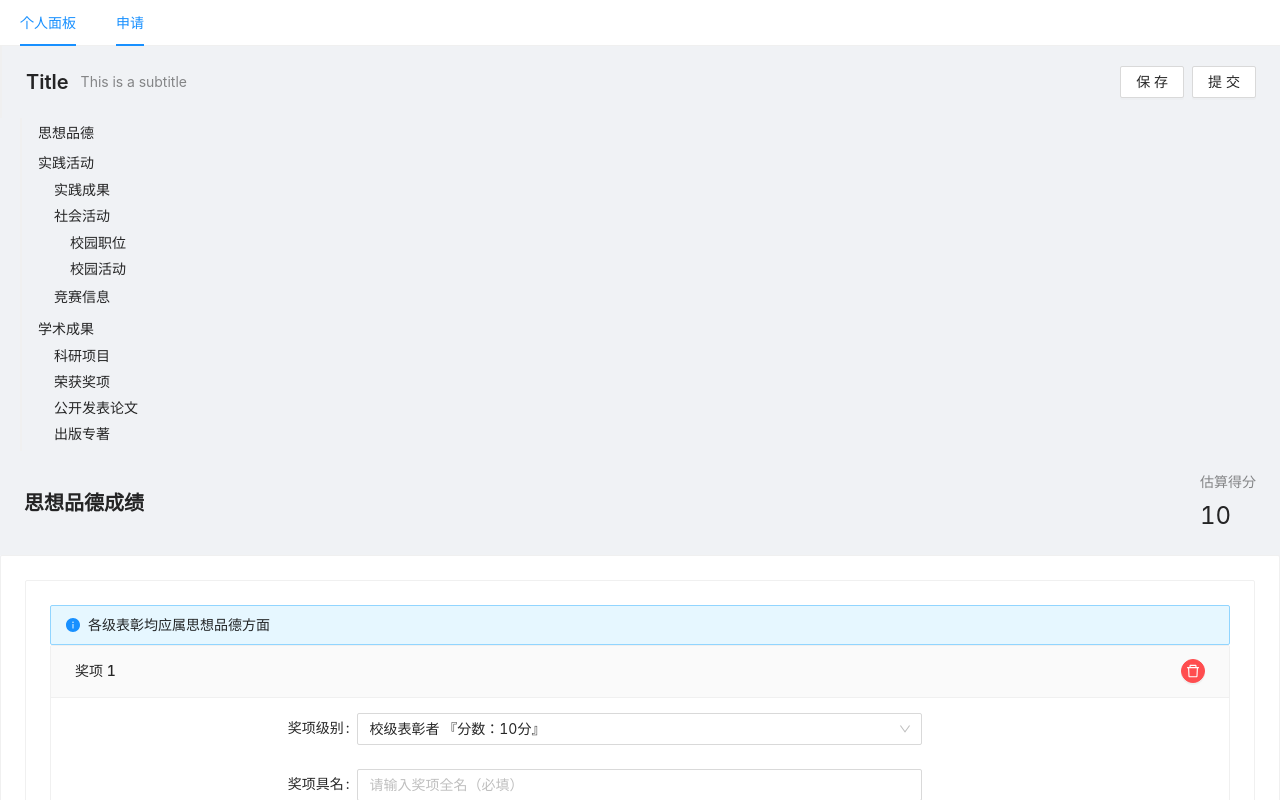
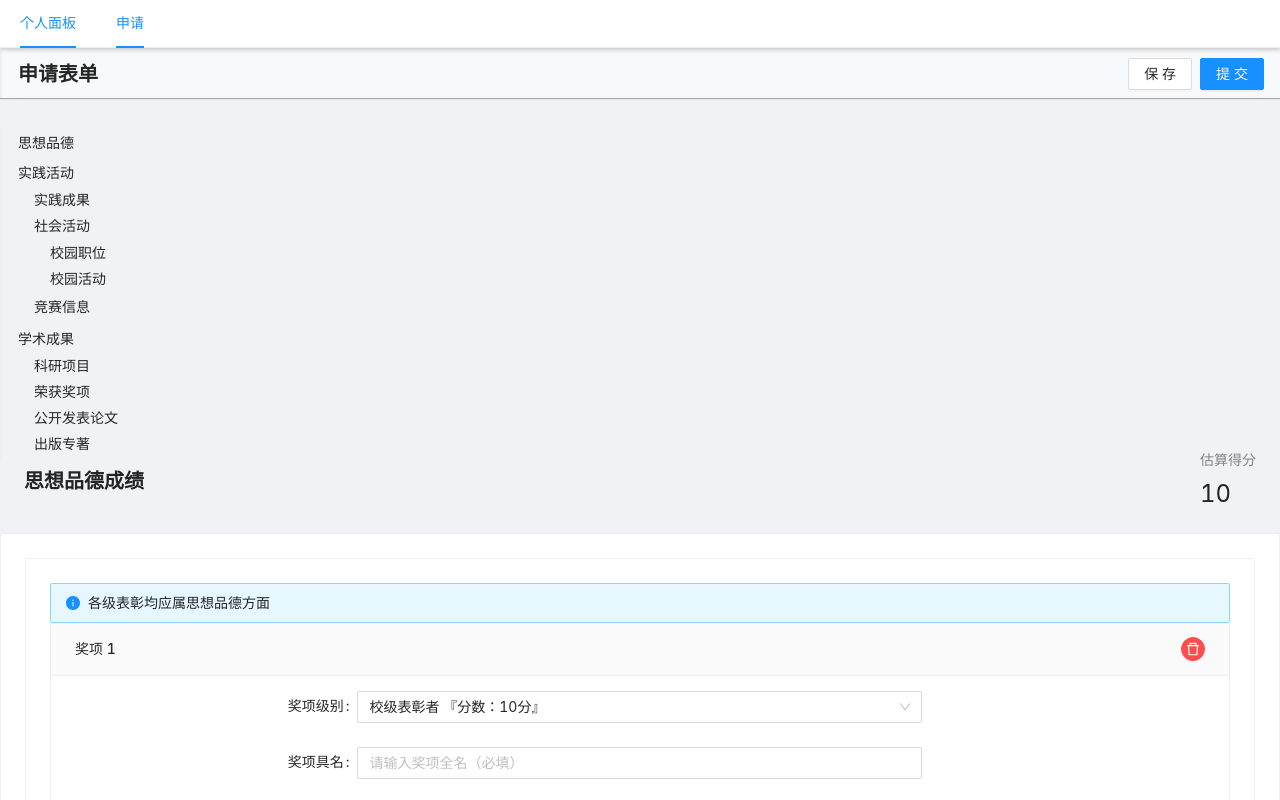
Before and after one commit to blus-personal-product/xupt-scholarship-fe, a React (Vite) app: page /apply in a window 1280 px wide. Shown: the top 800 px of the page. Built offline with nearby package versions, Linux system fonts and the light colour scheme.

Commit message:
feat(header banner): 样式优化

```diff
--- a/src/components/header-nav/index.tsx
+++ b/src/components/header-nav/index.tsx
@@ -1,8 +1,9 @@
 import * as React from 'react';
 import { getMenus, IMenus, getTitle } from './menu.config';
-import { Menu, MenuProps } from 'antd';
+import { Anchor, Menu, MenuProps } from 'antd';
 import { Link, useLocation } from 'react-router-dom';
 import * as hooks from '@/hooks'
+import style from './style.module.less';
 
 const { SubMenu } = Menu;
 
@@ -38,17 +39,17 @@ const HeaderNav: React.FC = () => {
   }, [])
 
   return (
-    <React.Fragment>
     <Menu
       mode="horizontal"
       selectedKeys={selectKeys}
       onClick={updateKeys}
+      theme="light"
+      className={style['header-nav']}
     >
       {
         renderMenuChildren(Menus)
       }
     </Menu>
-    </React.Fragment>
   )
 };
 
--- /dev/null
+++ b/src/components/header-nav/style.module.less
@@ -0,0 +1,8 @@
+.header-nav {
+  background-color: #fff;
+  z-index: 99;
+  position: sticky;
+  top: 0;
+  box-shadow: 0 2px 4px #ccc;
+  height: 48px;
+}
--- a/src/config/form.ts
+++ b/src/config/form.ts
@@ -11,9 +11,13 @@ export const requiredRule: FormItemProps['rules'] = [
   }
 ]
 
-export const baseFormLayout = {
+export const baseFormConf = {
   labelCol: { span: 4, offset: 2 },
-  wrapperCol: { span: 12 }
+  wrapperCol: { span: 12 },
+  scrollToFirstError: true,
+  requiredMark: false,
+  labelWrap: true,
+  validateMessages,
 }
 
 export const disabledFormCurrentDate: DatePickerProps['disabledDate'] = (current) => {
--- /dev/null
+++ b/src/config/header.ts
@@ -0,0 +1 @@
+export const HEADER_NAV_HEIGHT = 48;
--- a/src/pages/application/components/application-form/components/academic-form/index.tsx
+++ b/src/pages/application/components/application-form/components/academic-form/index.tsx
@@ -11,10 +11,10 @@ import PublishForm, { publishDefaultFormValue, PublishFormValue } from './compon
 import useScoreMap from '../../hooks/use-score-map';
 import { awardScoreList, dissertationScoreList, publishScoreList, scientificScoreList } from '../../config/academic.config';
 import { getCooperationScore } from '../../utils';
-import { baseFormLayout, validateMessages } from '@/config/form';
+import { baseFormConf, validateMessages } from '@/config/form';
 import { useApplicationContext } from '../../context/application.context';
 
-interface AcademicFormValue {
+export interface AcademicFormValue {
   award: AwardFormValue[];
   scientific: ScientificFormValue[];
   dissertation: DissertationFormValue[];
@@ -106,11 +106,10 @@ const AcademicForm: React.FC<IProps> = (props) => {
         score={score}
       />
       <Form
-        {...baseFormLayout}
+        {...baseFormConf}
         name="academic"
         initialValues={academicValue}
         onValuesChange={onValuesChange}
-        validateMessages={validateMessages}
         form={academicForm}
       >
         <ScientificForm />
--- a/src/pages/application/components/application-form/components/form-anchor.tsx
+++ b/src/pages/application/components/application-form/components/form-anchor.tsx
@@ -1,8 +1,9 @@
 import React, { useState, useEffect } from 'react';
-import { Collapse, Anchor } from 'antd';
+import { Anchor } from 'antd';
+import { HEADER_NAV_HEIGHT } from '@/config/header';
+import style from '../style/anchor.module.less';
 
 const { Link } = Anchor;
-const { Panel } = Collapse;
 
 const FormAnchor: React.FC = () => {
   const [targetOffset, setTargetOffset] = useState<number | undefined>(undefined);
@@ -15,10 +16,11 @@ const FormAnchor: React.FC = () => {
       <Anchor
         showInkInFixed
         targetOffset={targetOffset}
-        offsetTop={60}
+        className={style['left-anchor-nav']}
+        // 72 是pageHeader的高度
+        offsetTop={HEADER_NAV_HEIGHT + 72 + 8}
         style={{
           backgroundColor: "#F0F2F5",
-          marginLeft: 16
         }}>
           <Link href="#moral-form" title="思想品德" />
           <Link href="#practice-form" title="实践活动">
--- a/src/pages/application/components/application-form/components/form-submit-banner.tsx
+++ b/src/pages/application/components/application-form/components/form-submit-banner.tsx
@@ -1,16 +1,33 @@
 import * as React from 'react';
 import { Button, Anchor, PageHeader } from 'antd';
+import { HEADER_NAV_HEIGHT } from '@/config/header';
+import style from '../style/header.module.less';
 
-const FormSubmitBanner: React.FC = () => {
+interface IProps {
+  submit: () => void;
+  save: () => void;
+}
+
+const FormSubmitBanner: React.FC<IProps> = (props) => {
+  const { submit, save } = props;
   return (
-    <Anchor>
+    <Anchor
+      className={style['form-header-banner']}
+      offsetTop={HEADER_NAV_HEIGHT + 2}
+    >
       <PageHeader
-        className="site-page-header"
-        title="Title"
-        subTitle="This is a subtitle"
+        title="申请表单"
+        className={style["page-header"]}
         extra={[
-          <Button key="1">保存</Button>,
-          <Button key="2">提交</Button>,
+          <Button
+            key="1"
+            onClick={save}
+          >保存</Button>,
+          <Button
+            type="primary"
+            key="2"
+            onClick={submit}
+          >提交</Button>,
         ]}
       ></PageHeader>
     </Anchor>
--- a/src/pages/application/components/application-form/components/moral-form/index.tsx
+++ b/src/pages/application/components/application-form/components/moral-form/index.tsx
@@ -6,7 +6,7 @@ import { Form, Input, Select, DatePicker, Card, FormProps } from 'antd';
 import { moralScoreList, MoralScoreItem } from '../../config/moral.config';
 import FormHeader from '../form-header';
 import { FormValue } from '../../types/form';
-import { validateMessages, disabledFormCurrentDate, requiredRule, baseFormLayout } from '@/config/form';
+import { validateMessages, disabledFormCurrentDate, requiredRule, baseFormConf } from '@/config/form';
 import FormListSkeleton from '../form-list-skeleton';
 import useScoreMap from '../../hooks/use-score-map';
 import { useApplicationContext } from '../../context/application.context';
@@ -17,7 +17,8 @@ type MoralFormItemValue = {
   info: string;
   time: string;
 }
-type MoralFormValue = FormValue<MoralFormItemValue>;
+
+export type MoralFormValue = FormValue<MoralFormItemValue>;
 
 const defaultFormValue: MoralFormValue = {
   list: [
@@ -75,13 +76,10 @@ const MoralForm: React.FC<IProps> = (props) => {
         score={score}
       />
       <Form
-        {...baseFormLayout}
+        {...baseFormConf}
         initialValues={moralValue}
-        labelWrap
         onValuesChange={onValuesChange}
         name="moral"
-        requiredMark={false}
-        validateMessages={validateMessages}
         form={moralForm}
       >
         <Card>
--- a/src/pages/application/components/application-form/components/practice-form/index.tsx
+++ b/src/pages/application/components/application-form/components/practice-form/index.tsx
@@ -17,10 +17,10 @@ import PracticeFormProvider from '../../context/practice.context';
 import { getCooperationScore } from '../../utils/index';
 import { competitionScoreList, resultScoreList, SocialScoreList } from '../../config/practice.config';
 import useScoreMap from '../../hooks/use-score-map';
-import { baseFormLayout, validateMessages } from '@/config/form';
+import { baseFormConf, validateMessages } from '@/config/form';
 import { useApplicationContext } from '../../context/application.context';
 
-type PracticeFormValue = {
+export type PracticeFormValue = {
   result: PracticeResultFormValue[];
   social: PracticeSocialFormValue;
   competition: PracticeCompetitionFormValue[];
@@ -118,12 +118,11 @@ const PracticeForm: React.FC<IProps> = (props) => {
           score={score}
         />
         <Form
-          {...baseFormLayout}
+          {...baseFormConf}
           name="practice"
           form={practiceForm}
           initialValues={practiceValue}
           onValuesChange={onValuesChange}
-          validateMessages={validateMessages}
         >
           <PracticeResultForm />
           <PracticeSocialForm />
--- a/src/pages/application/components/application-form/index.tsx
+++ b/src/pages/application/components/application-form/index.tsx
@@ -3,12 +3,12 @@
  */
 import * as React from 'react';
 import ApplicationProvider from './context/application.context';
-import AcademicForm from './components/academic-form';
-import MoralForm from './components/moral-form';
-import PracticeForm from './components/practice-form';
+import AcademicForm, { AcademicFormValue } from './components/academic-form';
+import MoralForm, { MoralFormValue } from './components/moral-form';
+import PracticeForm, { PracticeFormValue } from './components/practice-form';
 import FormAnchor from './components/form-anchor';
 
-import { Col, Form, Row } from 'antd';
+import { Col, Form, message, Row } from 'antd';
 import FormSubmitBanner from './components/form-submit-banner';
 
 const ApplicationForm: React.FC = () => {
@@ -17,9 +17,43 @@ const ApplicationForm: React.FC = () => {
   const [practiceForm] = Form.useForm();
   const [academicForm] = Form.useForm();
 
+  const getFormValue = () => {
+    return {
+      moral: moralForm.getFieldsValue(true) as MoralFormValue,
+      practice: practiceForm.getFieldsValue(true) as PracticeFormValue,
+      academic: academicForm.getFieldsValue(true) as AcademicFormValue,
+    };
+  }
+
+  const submitForm = async () => {
+    await Promise.all([
+      moralForm.validateFields(),
+      practiceForm.validateFields(),
+      academicForm.validateFields()
+    ]).then().catch(err => {
+      message.error(err.errorFields[0].errors[0]);
+    })
+
+    try {
+      const value = getFormValue();
+      console.log(value)
+    } catch (error) {
+
+    } finally {
+
+    }
+  }
+
+  const saveForm = async () => {
+
+  }
+
   return (
     <React.Fragment>
-      <FormSubmitBanner />
+      <FormSubmitBanner
+        save={saveForm}
+        submit={submitForm}
+      />
       <Row>
         <ApplicationProvider
           moralForm={moralForm}
--- /dev/null
+++ b/src/pages/application/components/application-form/style/anchor.module.less
@@ -0,0 +1,3 @@
+.left-anchor-nav {
+  background-color: #fff;
+}
--- /dev/null
+++ b/src/pages/application/components/application-form/style/header.module.less
@@ -0,0 +1,11 @@
+.form-header-banner {
+  background: rgba(255, 255, 255, 0.507);
+  -webkit-backdrop-filter: blur(10px);
+  backdrop-filter: blur(10px);
+  z-index: 89;
+  box-shadow: 0 1px 1px #aaa;
+
+  .page-header {
+    padding: 4px 16px;
+  }
+}
```
Lines whose indentation alone changed are shown as unchanged.
